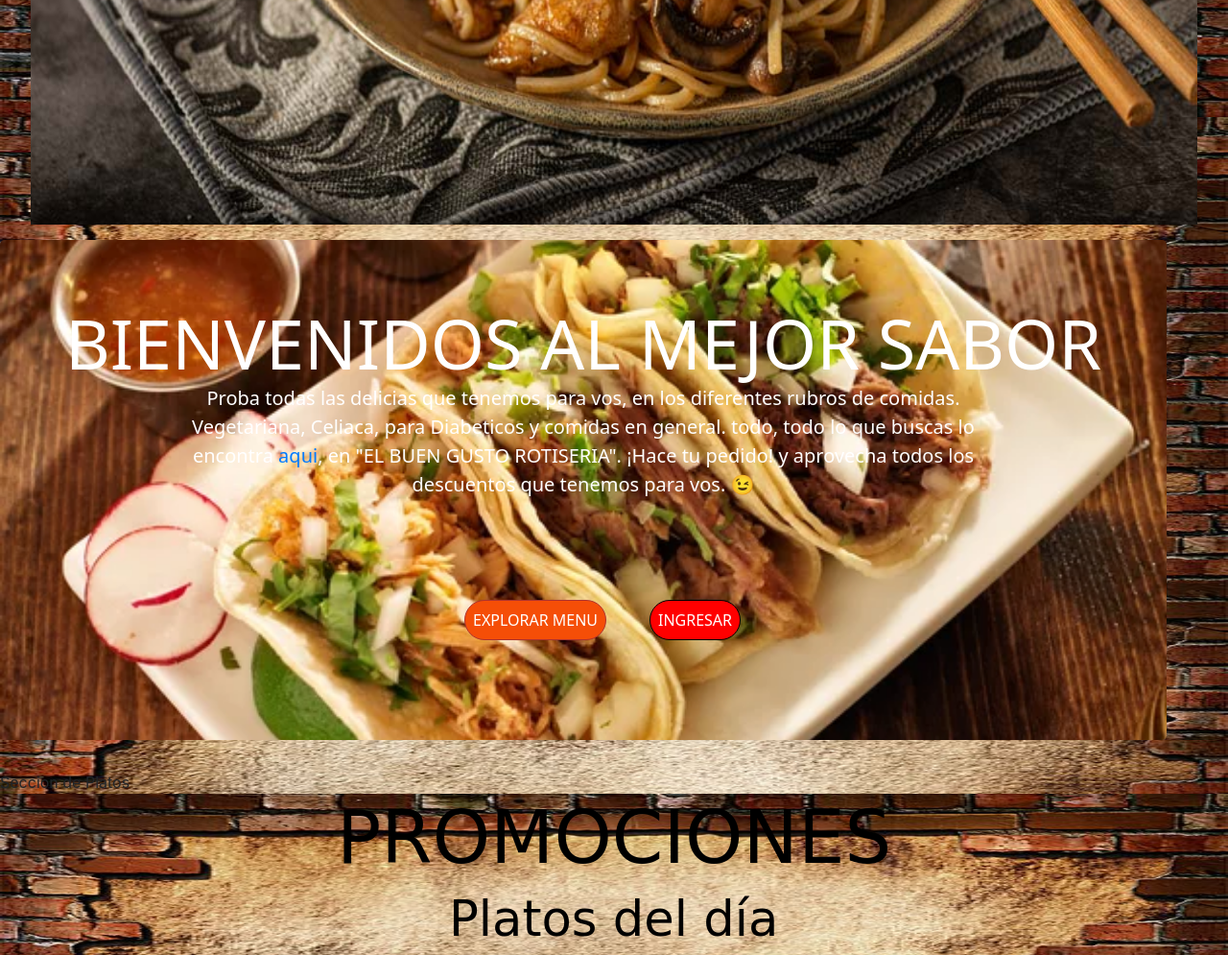
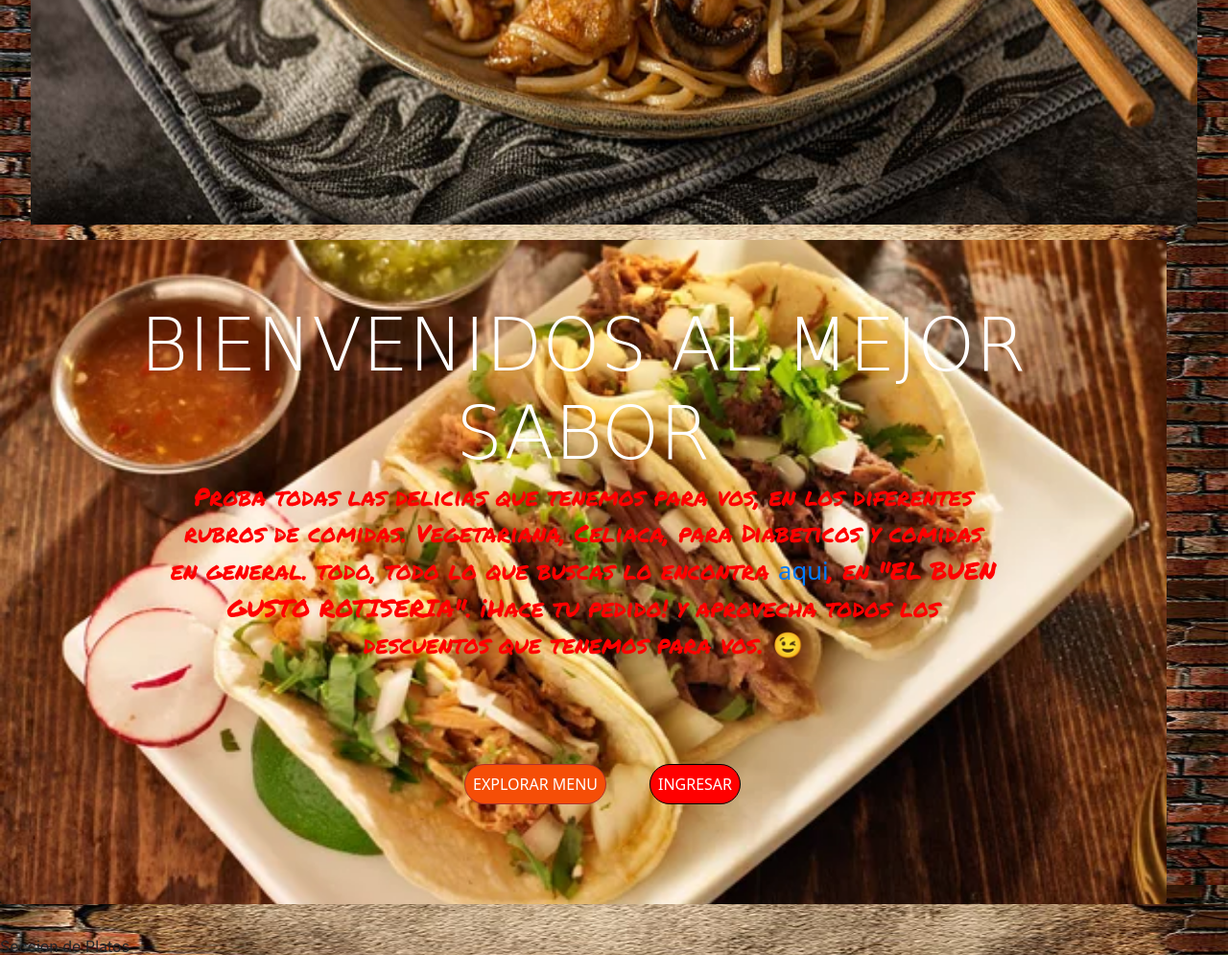
Before and after one commit to JuarezDanielPoman/Rotiseria, a Django app: page / in a window 1280 px wide. Shown: the part 1178-2173 px from the top of the page at 96% size. Run offline with Django 4.2, Linux system fonts and the light colour scheme; some libraries are stand-ins or nearby versions; some web fonts are replaced.

Commit message:
algunas correciones para la presentacion

```diff
--- a/Laboratorio/Rotiseria/static/css/tarjeta.css
+++ b/Laboratorio/Rotiseria/static/css/tarjeta.css
@@ -23,6 +23,13 @@
     font-size:6vw
 }
 
+.titulo-presentacion{
+    /* font-family: 'Blaka Ink', cursive;*/
+    font-family: 'Permanent Marker', cursive;
+    /* font-size: 85px; */
+    font-size:2vw;
+    color:rgb(255, 0, 0);
+}
 .titulo-platos{
     font-family: 'Bungee Spice', cursive;
     font-family: 'Dancing Script', cursive;
--- a/Laboratorio/Rotiseria/templates/base/home.html
+++ b/Laboratorio/Rotiseria/templates/base/home.html
@@ -14,8 +14,8 @@
 
         <div id="presentacion" class="jumbotron bg-jumbotron d-flex flex-column justify-content-center align-items-center text-white text-center">
 
-            <h1 class="display-3 text-capitalize w-70">BIENVENIDOS AL MEJOR SABOR</h1>
-            <p class="lead w-75">Proba todas las delicias que tenemos para vos, en los diferentes rubros de comidas. Vegetariana, Celiaca, para Diabeticos y comidas en general.
+            <h1 class="display-3 text-capitalize w-70 titulo-promociones ">BIENVENIDOS AL MEJOR SABOR</h1>
+            <p class="lead w-75 titulo-presentacion ">Proba todas las delicias que tenemos para vos, en los diferentes rubros de comidas. Vegetariana, Celiaca, para Diabeticos y comidas en general.
                         todo, todo lo que buscas lo encontra <a href="#">aqui</a>, en "EL BUEN GUSTO ROTISERIA".
                         ¡Hace tu pedido! y aprovecha todos los descuentos que tenemos para vos. &#128521
                     </p>
```
